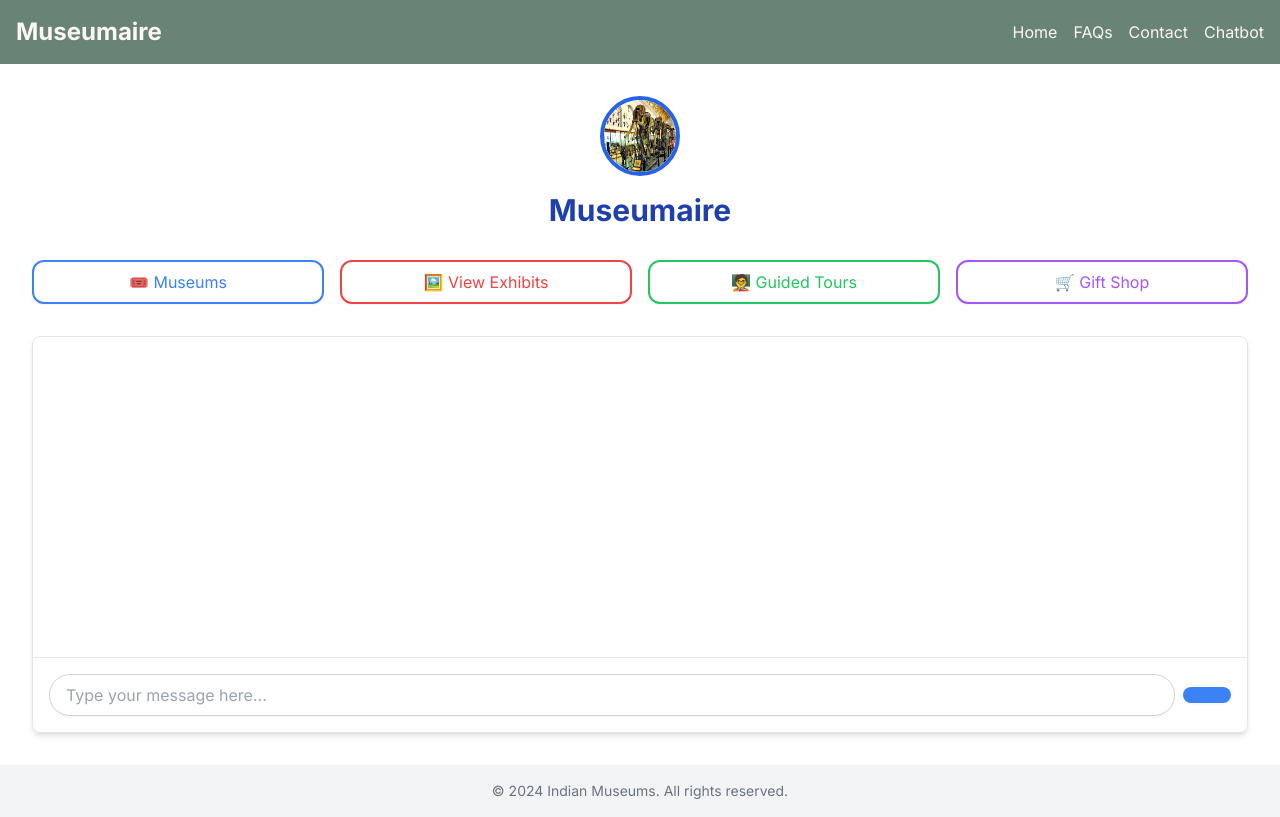
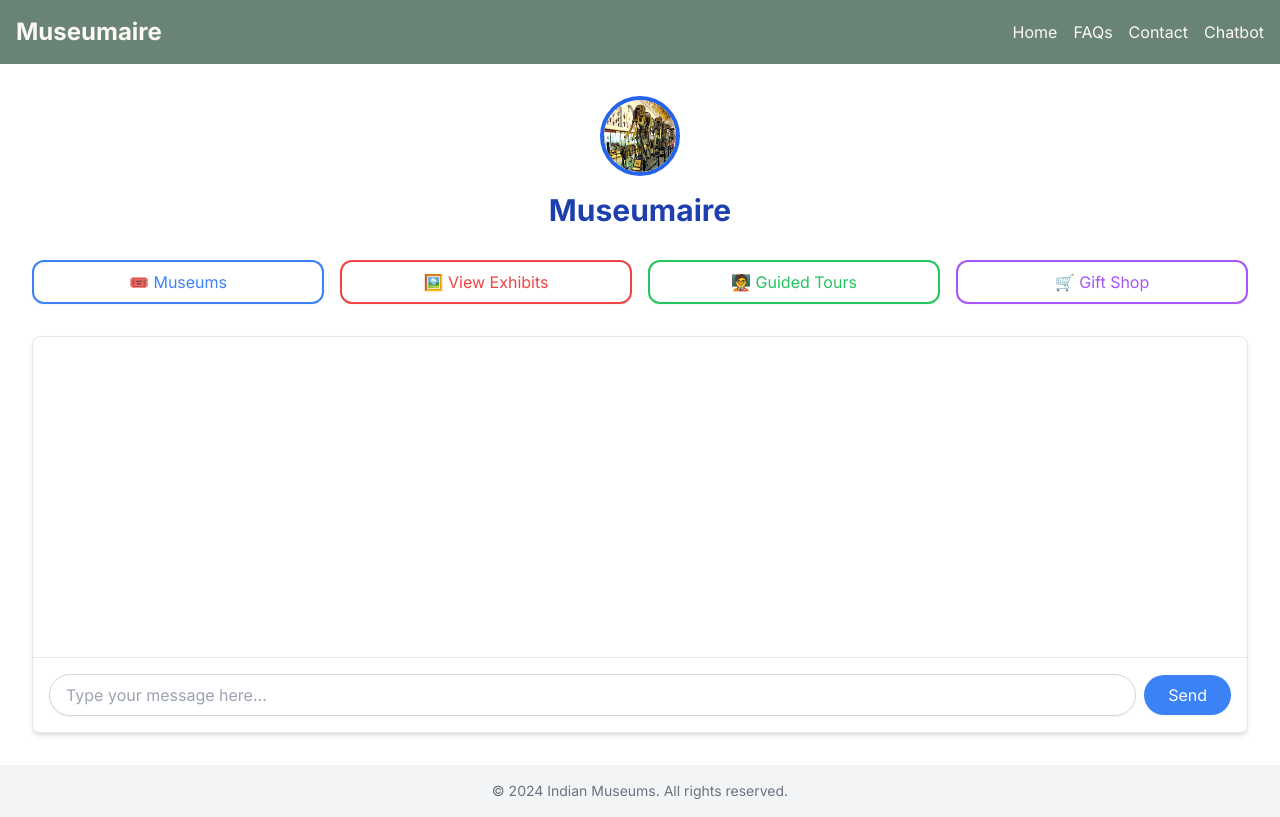
Before and after one commit to deonmenezes/museumChatbot, a Next.js app in the folder museumchat/: page / in a window 1280 px wide. Both pictures are taken after a click on the button "English". Built offline with nearby package versions, Linux system fonts and the light colour scheme.

Commit message:
lets push

```diff
--- a/museumchat/src/app/page.tsx
+++ b/museumchat/src/app/page.tsx
@@ -233,11 +233,12 @@
                     onKeyPress={handleKeyPress}
                   />
                   <button
-                    className="ml-2 bg-blue-500 text-white px-6 py-2 rounded-full shadow-sm hover:bg-blue-600 transition"
-                    onClick={handleSendMessage}
-                    disabled={isLoading}
-                  >
-                  </button>
+  className="ml-2 bg-blue-500 text-white px-6 py-2 rounded-full shadow-sm hover:bg-blue-600 transition"
+  onClick={handleSendMessage}
+  disabled={isLoading}
+>
+  {languageOptions[language]?.buttonLabel || "Send"}
+</button>
                 </div>
               </div>
             </div>
```
